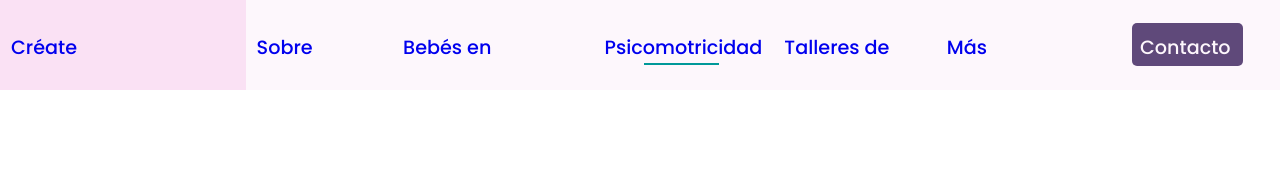
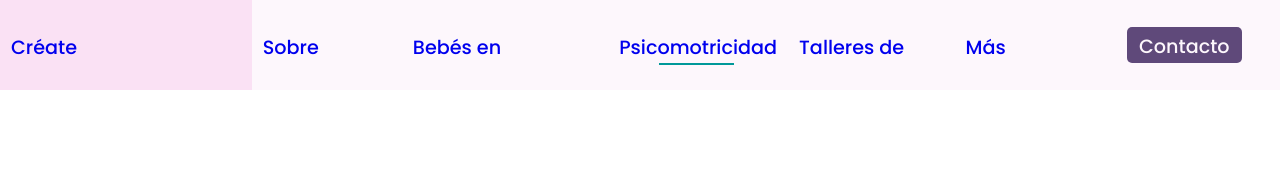
Before and after one commit to xaviersierra/createaranjuez, a Jekyll site: the page built from psychomotricity.markdown, in a window 1280 px wide. Shown: the top 186 px of the page. Built offline with Jekyll 4.4.1, drawn with Linux system fonts in a browser that asks for light colours; some of the changed text lies outside the part shown.

Commit message:
feat: contact page init

```diff
--- a/_data/more.yml
+++ b/_data/more.yml
@@ -13,6 +13,9 @@
   - service:
       name: Encuentros entre profesionales
       type: professional-encounter
+  - service:
+      name: Cuentacuentos
+      type: storyteller
 sections:
   - name: massages
     title: Masaje infantil
--- a/_data/psychomotricity.yml
+++ b/_data/psychomotricity.yml
@@ -11,6 +11,9 @@
   - service:
       name: Psicomotricidad en familia.
       type: family
+  - quote:
+      quote: Cada niño contiene ya en su interior todo lo necesario para creder
+      author: Emmy Pikler
 sections:
   - name: phychomotricity
     title: Psicomotricidad <br>Vivenciada
--- a/_includes/navigation.html
+++ b/_includes/navigation.html
@@ -16,7 +16,9 @@
     </li>
     {% endfor %}
     <li class="contact-button">
-      <div>{{ site.data.general.contact }}</sdiv>
+      <a href="contact.html">
+        <div>{{ site.data.general.contact }}</div>
+      </a>
     </li>
   </ul>
 </nav>
--- a/_includes/services.html
+++ b/_includes/services.html
@@ -6,9 +6,17 @@
     </div>
     <div class="services">
         {% for service in include.services %}
+        {% if service.service %}
         <div class="{{ service.service.type }}">
             <h1>{{ service.service.name }}</h1>
         </div>
+        {% endif %}
+        {% if service.quote %}
+        <div class="highlight-phrase">
+            <p>{{ service.quote.quote }}</p>
+            <span>{{ service.quote.author }}</span>
+        </div>
+        {% endif %}
         {% endfor %}
     </div>
 </div>
--- /dev/null
+++ b/_sass/contact.scss
@@ -0,0 +1,21 @@
+.contact-container {
+    .contact-content {
+        padding-left: 10vh;
+        display: grid;
+        grid-template-columns: repeat(2, 1fr);
+
+        .content {
+            grid-row: 1;
+            grid-column: 1;
+            width: 20vw;
+        }
+        .contact-banner {
+            grid-row: 1;
+            grid-column: 2;
+            width: 70vw;
+            background-image: url('../images/contact-banner.png');
+            background-repeat: no-repeat;
+            background-size: cover;
+        }
+    }
+}
--- a/_sass/main.scss
+++ b/_sass/main.scss
@@ -113,23 +113,19 @@
     margin-right: 3vw;
   }
 
-  li.contact-button>div {
-    height: 30px;
-    width: 126px;
-    text-align: right;
+  li.contact-button {
+    text-align: center;
+    padding-right: 0;
+    margin-top: 3vh;
+  }
+  li.contact-button div {
+    background-color: #5f497a;
     color: #fdf7fc;
+    line-height: 2.5rem;
     position: relative;
-  }
-
-  li.contact-button::before {
-    width: 111px;
-    height: 43px;
-    display: block;
-    content: '';
-    right: calc(36% - 55px);
-    top: calc(42% - 15px);
-    background: #5f497a;
-    position: absolute;
+    height: 4vh;
+    width: fit-content;
+    padding: 0 12px;
     border-radius: 5px;
   }
 
@@ -235,6 +231,9 @@
     div.professional-encounter {
       background-image: url('../images/professional-encounter-service.png');
     }
+    div.storyteller {
+      background-image: url('../images/storyteller-service.png');
+    }
 
     div {
       height: 40vh;
@@ -249,6 +248,9 @@
         font-weight: 700;
 
       }
+    }
+    .highlight-phrase {
+      height: 15vh;
     }
   }
 }
--- a/assets/css/styles.scss
+++ b/assets/css/styles.scss
@@ -8,5 +8,6 @@
 @import "phychomotricity";
 @import "workshops";
 @import "more";
+@import "contact";
 @import "content";
 @import "reset";
```
Also changed, not shown: _data/contact.yml (added, +17 -0 lines), contact.markdown (added, +55 -0 lines), assets/images/contact-banner.png (added), assets/images/storyteller-service.png (added).
